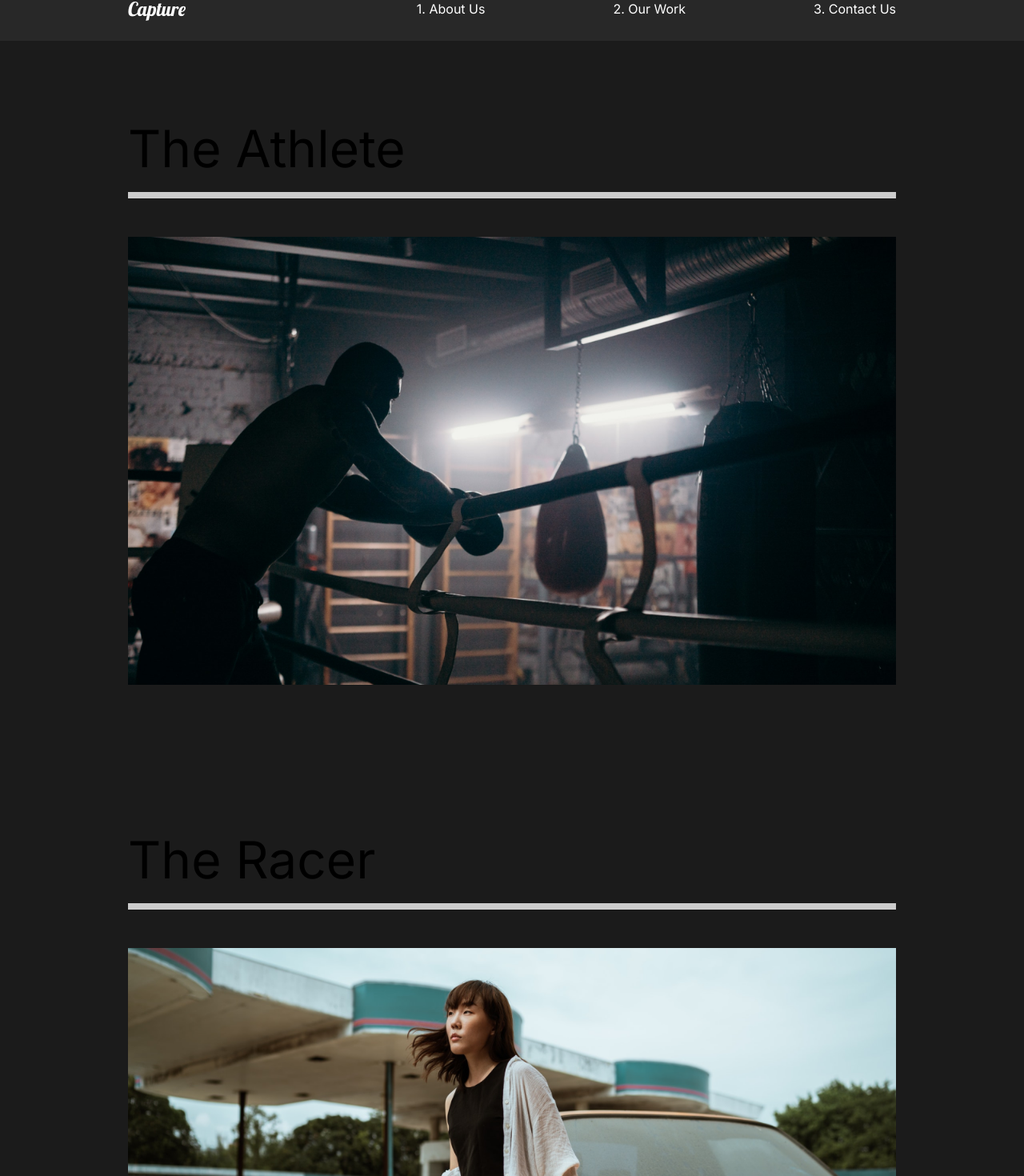
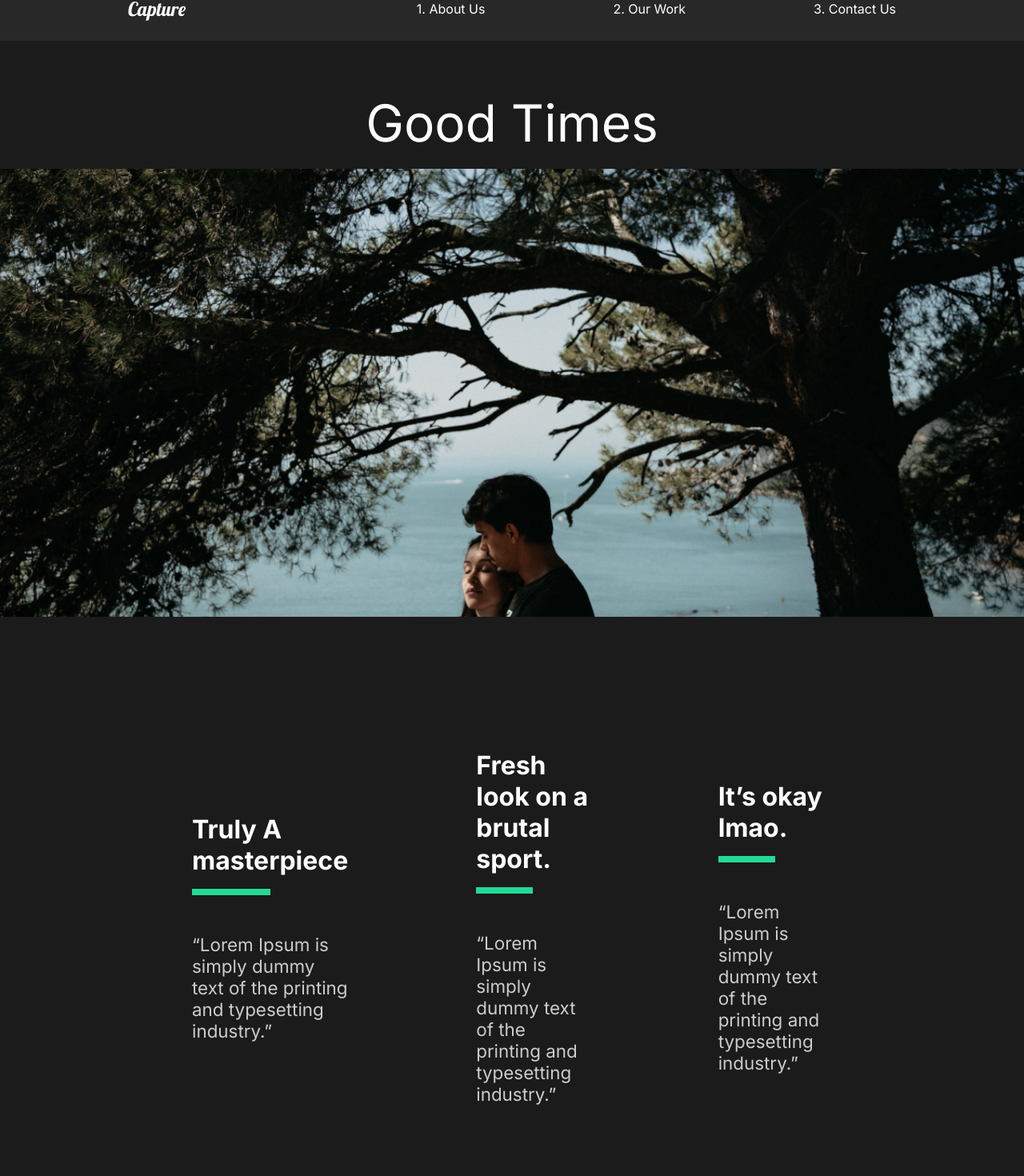
Before and after one commit to su-yash-7/Capture, a React (Create React App) app: page /work/good-times in a window 1280 px wide. Shown: the part 29-1499 px from the top of the page at 80% size. Built offline with nearby package versions, Linux system fonts and the light colour scheme.

Commit message:
Movie Details

```diff
--- a/src/App.js
+++ b/src/App.js
@@ -4,6 +4,7 @@
 import Nav from './components/Nav';
 import ContactUS from './pages/ContactUs';
 import OurWork from './pages/OurWork';
+import MovieDetail from './pages/MovieDetail';
 import {Switch, Route} from 'react-router-dom';
 function App() {
   return (
@@ -14,8 +15,11 @@
         <Route path="/" exact>
           <AboutUs/>
         </Route>
-        <Route path="/work">
+        <Route path="/work" exact>
           <OurWork/>
+        </Route>
+        <Route path="/work/:id">
+          <MovieDetail/>
         </Route>
         <Route path="/contact">
           <ContactUS/>
--- /dev/null
+++ b/src/movieState.js
@@ -0,0 +1,81 @@
+import athlete from './img/athlete-small.png';
+import goodtimes from './img/goodtimes-small.png';
+import theracer from './img/theracer-small.png';
+import athlete2 from './img/athlete2.png';
+import goodtimes2 from './img/good-times2.jpg';
+import theracer2 from './img/the-racer2.jpg';
+
+export const MovieState = () => {
+  return [
+    {
+      title: 'The Athlete',
+      mainImg: athlete,
+      secondaryImg: athlete2,
+      url: '/work/the-athlete',
+      awards: [
+        {
+          title: 'Truly A masterpiece',
+          description:
+            '“Lorem Ipsum is simply dummy text of the printing and typesetting industry.”',
+        },
+        {
+          title: 'Fresh look on a brutal sport.',
+          description:
+            '“Lorem Ipsum is simply dummy text of the printing and typesetting industry.”',
+        },
+        {
+          title: 'It’s okay lmao.',
+          description:
+            '“Lorem Ipsum is simply dummy text of the printing and typesetting industry.”',
+        },
+      ],
+    },
+    {
+      title: 'The Racer',
+      mainImg: theracer,
+      url: '/work/the-racer',
+      secondaryImg: theracer2,
+      awards: [
+        {
+          title: 'Truly A masterpiece',
+          description:
+            '“Lorem Ipsum is simply dummy text of the printing and typesetting industry.”',
+        },
+        {
+          title: 'Fresh look on a brutal sport.',
+          description:
+            '“Lorem Ipsum is simply dummy text of the printing and typesetting industry.”',
+        },
+        {
+          title: 'It’s okay lmao.',
+          description:
+            '“Lorem Ipsum is simply dummy text of the printing and typesetting industry.”',
+        },
+      ],
+    },
+    {
+      title: 'Good Times',
+      mainImg: goodtimes,
+      url: '/work/good-times',
+      secondaryImg: goodtimes2,
+      awards: [
+        {
+          title: 'Truly A masterpiece',
+          description:
+            '“Lorem Ipsum is simply dummy text of the printing and typesetting industry.”',
+        },
+        {
+          title: 'Fresh look on a brutal sport.',
+          description:
+            '“Lorem Ipsum is simply dummy text of the printing and typesetting industry.”',
+        },
+        {
+          title: 'It’s okay lmao.',
+          description:
+            '“Lorem Ipsum is simply dummy text of the printing and typesetting industry.”',
+        },
+      ],
+    },
+
+  ];
+};
--- /dev/null
+++ b/src/pages/MovieDetail.js
@@ -0,0 +1,99 @@
+import React,{useState,useEffect} from 'react';
+import styled from 'styled-components';
+import {useHistory} from 'react-router-dom';
+import {MovieState} from '../movieState';
+
+const MovieDetail = () => {
+    const history = useHistory();
+    const url = history.location.pathname;
+    const [movies,setMovies] = useState(MovieState);
+    const [movie,setMovie] = useState(null);
+
+    useEffect(()=>{
+        const currentMovie = movies.filter((stateMovie)=> stateMovie.url === url);
+        setMovie(currentMovie[0]);
+    },[movie,url]);
+
+    return(
+        <>
+        {movie && (
+        <Details>
+            <Headline>
+                <h2>{movie.title}</h2>
+                <img src={movie.mainImg} alt="movie" />
+            </Headline>
+            <Awards>
+                {movie.awards.map((award) =>(
+                    <Award title={award.title} description={award.description} key={award.title}/>
+                ))}
+            </Awards>
+            <ImageDisplay>
+                    <img src={movie.secondaryImg} alt="movie" />
+            </ImageDisplay>
+        </Details>
+        )}
+        </>
+    );
+};
+const Details = styled.div`
+    color: white;
+`;
+const Headline = styled.div`
+    min-height: 90vh;
+    padding-top: 20vh;
+    position:relative;
+    h2{
+        position:absolute;
+        top: 10%;
+        left: 50%;
+        transform: translate(-50%,-10%);
+    }
+    img{
+        width:100%;
+        height:70vh;
+        object-fit: cover;
+    }
+`;
+const Awards = styled.div`
+    min-height: 80vh;
+    display:flex;
+    margin:5rem 10rem;
+    align-items:center;
+    justify-content:space-around;
+
+
+`;
+const AwardStyle = styled.div`
+    padding:5rem;
+    h3{
+        font-size:2rem;
+
+    }
+    .line{
+        width: 50%;
+        background:#23D997;
+        height: 0.5rem;
+        margin: 1rem 0rem;
+    }
+    p{
+        padding: 2rem 0rem;
+    }
+`;
+const ImageDisplay = styled.div`
+    min-height:50vh;
+    img{
+        width:100%;
+        height:100vh;
+        object-fit: cover;
+    }
+`;
+const Award = ({title,description}) =>{
+    return(
+        <AwardStyle>
+            <h3>{title}</h3>
+            <div className="line"></div>
+            <p>{description}</p>
+        </AwardStyle>
+    )
+}
+export default MovieDetail;
--- a/src/pages/OurWork.js
+++ b/src/pages/OurWork.js
@@ -10,21 +10,21 @@
             <Movie>
                  <h2>The Athlete</h2>
                  <div className="line"></div>
-                 <Link>
+                 <Link to="/work/the-athlete">
                     <img src={athelete} alt="athelete" />
                  </Link>
             </Movie>
             <Movie>
                 <h2>The Racer</h2>
                 <div className="line"></div>
-                <Link>
+                <Link to="/work/the-racer">
                     <img src={theracer} alt="theracer" />
                 </Link>
             </Movie>
             <Movie>
                 <h2>Good Times</h2>
                 <div className="line"></div>
-                <Link>
+                <Link to="/work/good-times">
                     <img src={goodtimes} alt="goodtimes" />
                 </Link>
             </Movie>
```
